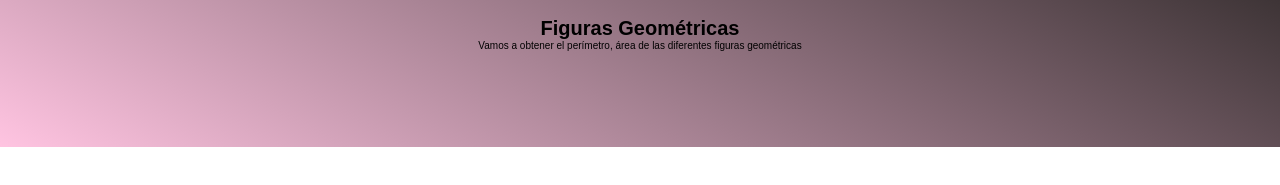
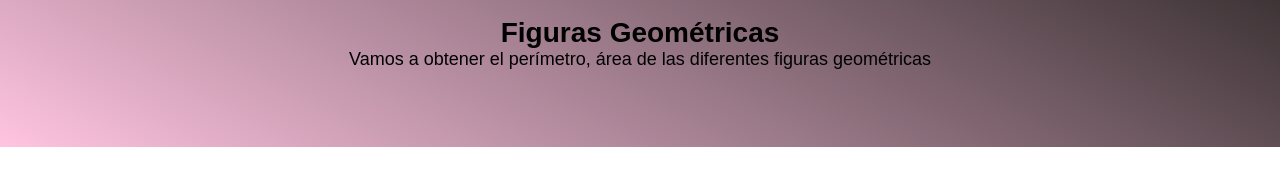
Before and after one commit to dcrisanto/platzi-curso-practico-javascript, a plain HTML site: page index.html in a window 1280 px wide. Shown: the part 153-338 px from the top of the page. Drawn offline with Linux system fonts and the light colour scheme.

Commit message:
Cambio en tamaño de título y párrafo de header

```diff
--- a/css/style.css
+++ b/css/style.css
@@ -34,3 +34,11 @@ header img {
     margin-top: 20px;
     align-self: center;
 }
+
+.header--title-container h1 {
+    font-size: 2.8rem;
+}
+
+.header--title-container p {
+    font-size: 1.8rem;
+}
```
